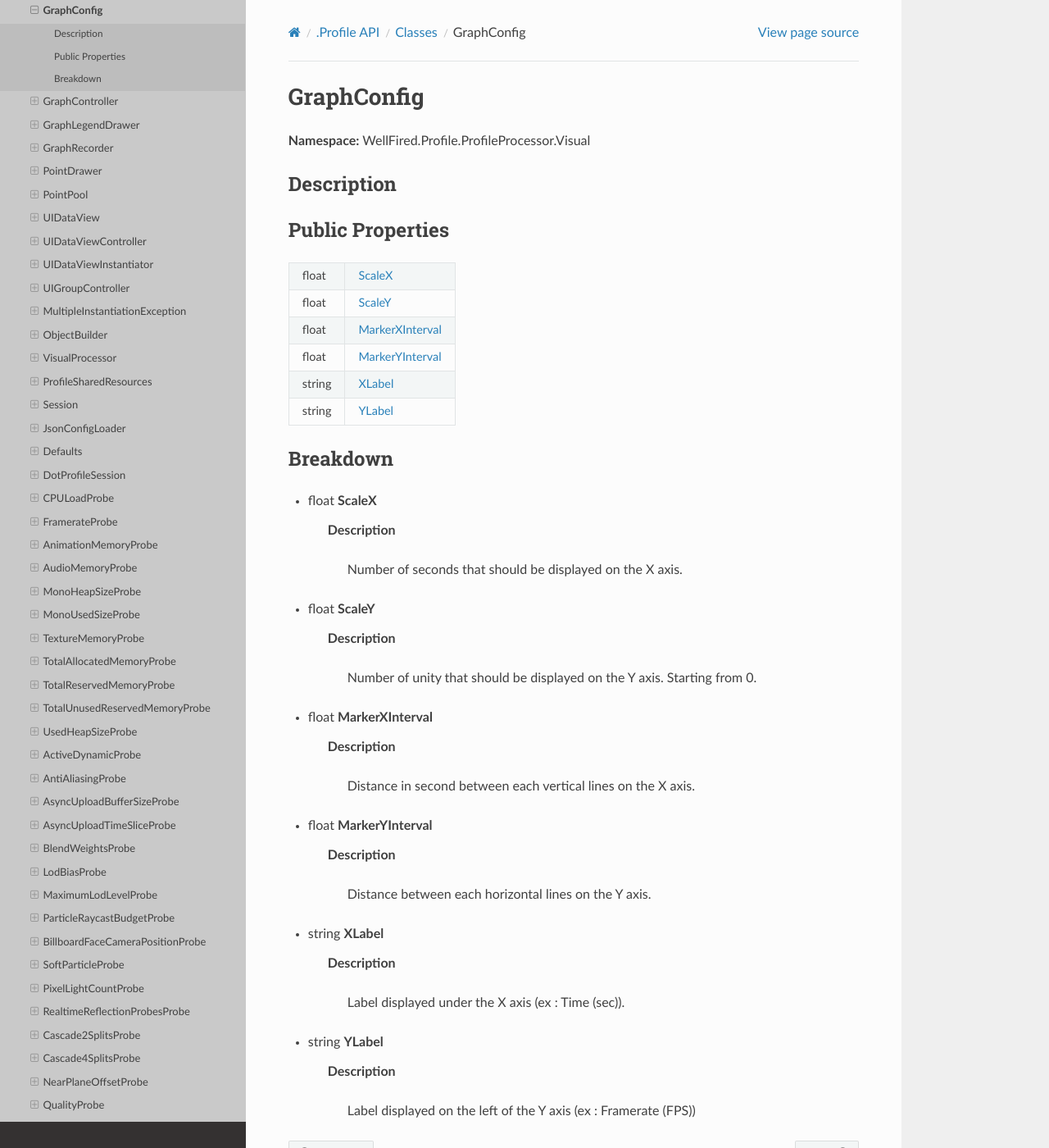
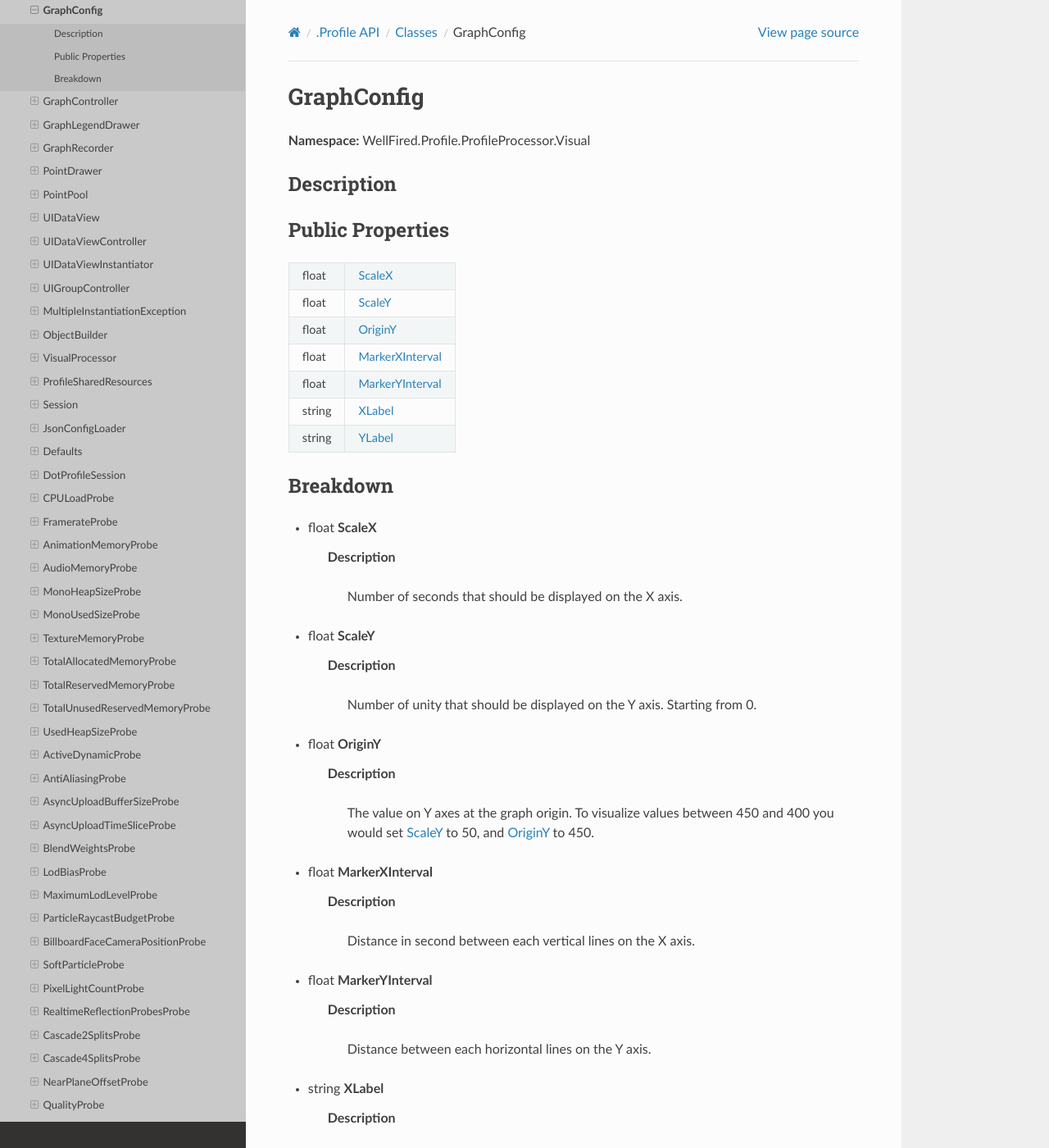
Before and after one commit to WellFiredDevelopment/dotProfileDocumentation, a Sphinx documentation site: the page built from sphinx/source/api/classes/class_wellfired_profile_profileprocessor_visual_graph_graphconfig.rst, in a window 1280 px wide and 1400 px high. Shown: the whole window at 82% size. Built offline with Sphinx 7.4.7 and the Read the Docs theme 2.0.0, drawn with Linux system fonts in a browser that asks for light colours.

Commit message:
AutoBuildDocumentation

```diff
--- a/sphinx/source/api/classes/class_wellfired_profile_profileprocessor_visual_graph_graphcanvasdrawer.rst
+++ b/sphinx/source/api/classes/class_wellfired_profile_profileprocessor_visual_graph_graphcanvasdrawer.rst
@@ -18,7 +18,7 @@ Public Methods
 +-------------+-----------------------------------------------------------------------------------------------------------------------------------------------------------------------------------------------------------------------------------------------------------------------------------------------------------------------------------------------------------------------------------------------+
 |void         |:ref:`DrawVerticalLine<classwellfired_profile_profileprocessor_visual_graph_graphcanvasdrawer_1a839fb77ac892cece5a3ccbf3bf73b4a2>` **(** float scaleXInSec, float intervalInSec **)**                                                                                                                                                                                                          |
 +-------------+-----------------------------------------------------------------------------------------------------------------------------------------------------------------------------------------------------------------------------------------------------------------------------------------------------------------------------------------------------------------------------------------------+
-|void         |:ref:`DrawHorizontalLine<classwellfired_profile_profileprocessor_visual_graph_graphcanvasdrawer_1a9e6d87827fdd60eae612f06e368c3780>` **(** float scaleY, float interval **)**                                                                                                                                                                                                                  |
+|void         |:ref:`DrawHorizontalLine<classwellfired_profile_profileprocessor_visual_graph_graphcanvasdrawer_1a2ba0afc0010a09097ba64314f7b34e99>` **(** float scaleY, float originY, float interval **)**                                                                                                                                                                                                   |
 +-------------+-----------------------------------------------------------------------------------------------------------------------------------------------------------------------------------------------------------------------------------------------------------------------------------------------------------------------------------------------------------------------------------------------+
 
 Breakdown
@@ -32,6 +32,6 @@ Breakdown
 
 - void **DrawVerticalLine** **(** float scaleXInSec, float intervalInSec **)**
 
-.. _classwellfired_profile_profileprocessor_visual_graph_graphcanvasdrawer_1a9e6d87827fdd60eae612f06e368c3780:
+.. _classwellfired_profile_profileprocessor_visual_graph_graphcanvasdrawer_1a2ba0afc0010a09097ba64314f7b34e99:
 
-- void **DrawHorizontalLine** **(** float scaleY, float interval **)**
+- void **DrawHorizontalLine** **(** float scaleY, float originY, float interval **)**
--- a/sphinx/source/api/classes/class_wellfired_profile_profileprocessor_visual_graph_graphconfig.rst
+++ b/sphinx/source/api/classes/class_wellfired_profile_profileprocessor_visual_graph_graphconfig.rst
@@ -17,6 +17,8 @@ Public Properties
 |float        |:ref:`ScaleX<classwellfired_profile_profileprocessor_visual_graph_graphconfig_1a5b09a4fa7fe741fdf06e9e390d83d09a>`             |
 +-------------+-------------------------------------------------------------------------------------------------------------------------------+
 |float        |:ref:`ScaleY<classwellfired_profile_profileprocessor_visual_graph_graphconfig_1a7271a9c8aaf2709cd41f70a4460a9e43>`             |
++-------------+-------------------------------------------------------------------------------------------------------------------------------+
+|float        |:ref:`OriginY<classwellfired_profile_profileprocessor_visual_graph_graphconfig_1adeae7da2f07ee32b1e33358228807d69>`            |
 +-------------+-------------------------------------------------------------------------------------------------------------------------------+
 |float        |:ref:`MarkerXInterval<classwellfired_profile_profileprocessor_visual_graph_graphconfig_1ad81c418d26b0e5a0cf98e2b510520e95>`    |
 +-------------+-------------------------------------------------------------------------------------------------------------------------------+
@@ -45,6 +47,14 @@ Breakdown
     **Description**
 
         Number of unity that should be displayed on the Y axis. Starting from 0.
+
+.. _classwellfired_profile_profileprocessor_visual_graph_graphconfig_1adeae7da2f07ee32b1e33358228807d69:
+
+- float **OriginY**
+
+    **Description**
+
+        The value on Y axes at the graph origin. To visualize values between 450 and 400 you would set :ref:`ScaleY<classwellfired_profile_profileprocessor_visual_graph_graphconfig_1a7271a9c8aaf2709cd41f70a4460a9e43>` to 50, and :ref:`OriginY<classwellfired_profile_profileprocessor_visual_graph_graphconfig_1adeae7da2f07ee32b1e33358228807d69>` to 450.
 
 .. _classwellfired_profile_profileprocessor_visual_graph_graphconfig_1ad81c418d26b0e5a0cf98e2b510520e95:
 
```
Also changed, not shown: sphinx/source/api/classes/class_wellfired_profile_profileprocessor_node_nodeconverter.rst (+14 -8 lines), sphinx/source/api/classes/class_wellfired_profile_profileprocessor_visualprocessor.rst (+15 -0 lines).
